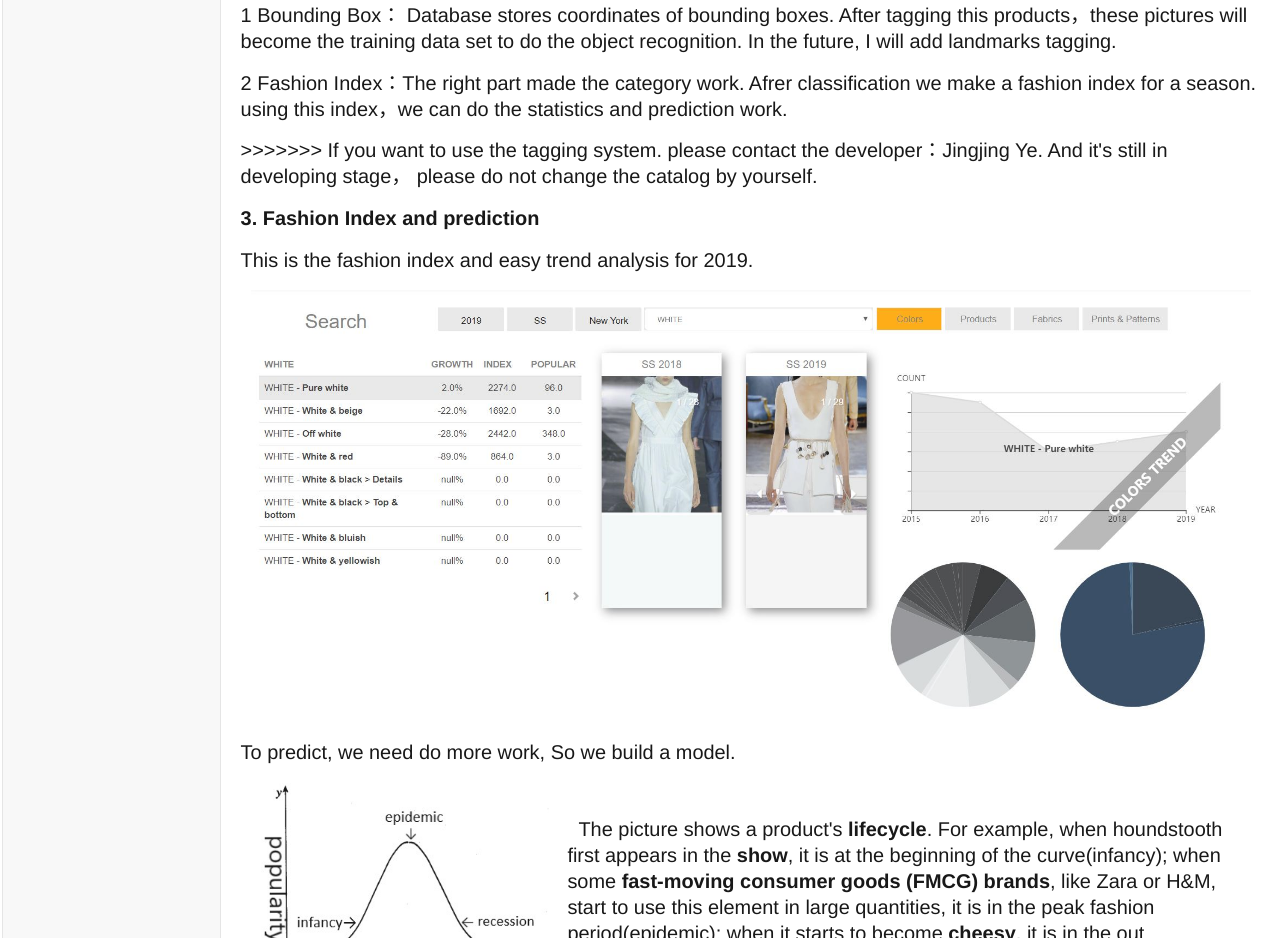
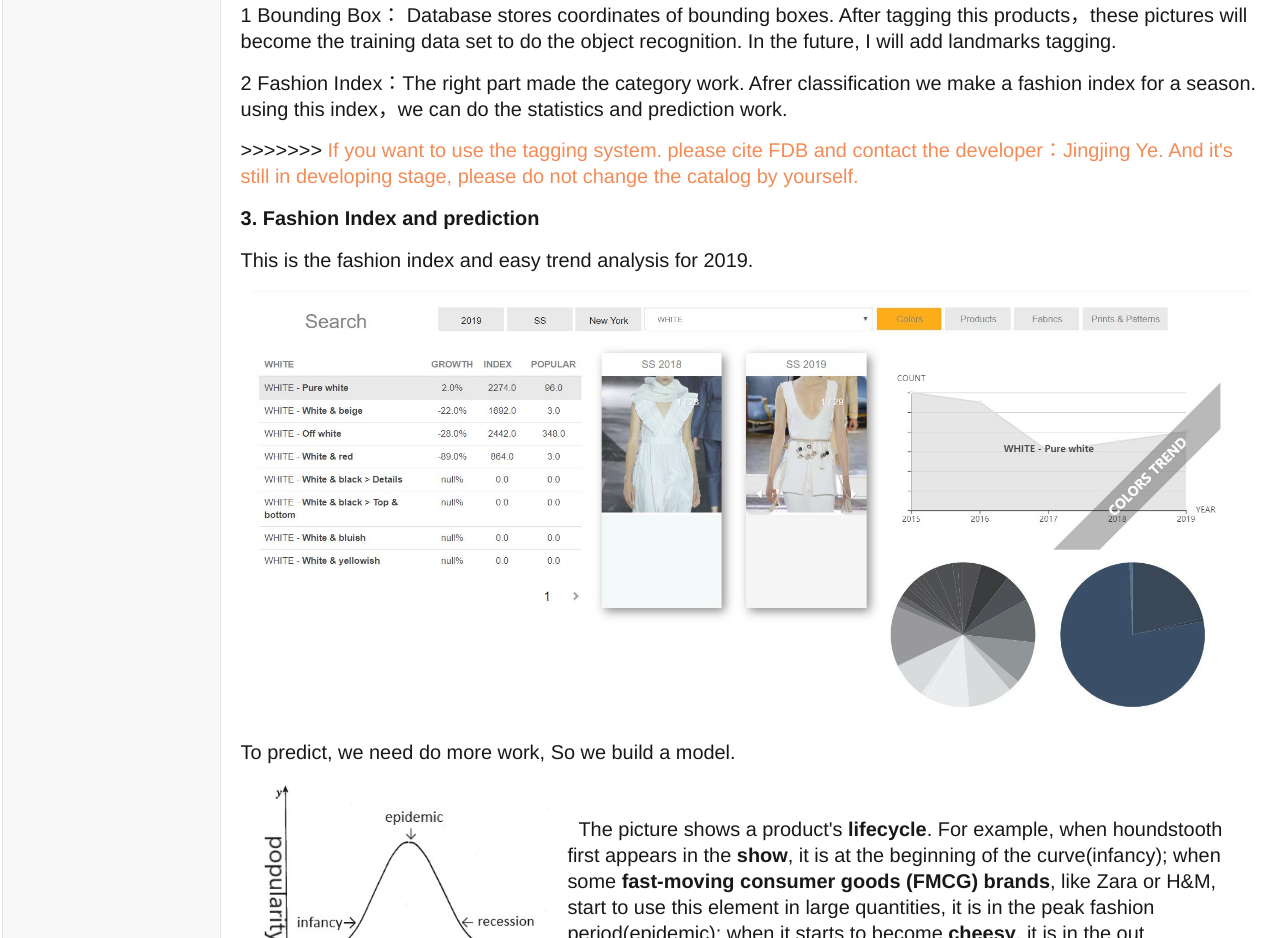
Before and after one commit to qingqingye/qingqingye.github.io, a plain HTML site: page quick.html in a window 1280 px wide. Shown: the part 2187-3125 px from the top of the page. Drawn offline with Linux system fonts and the light colour scheme.

Commit message:
add cite

```diff
--- a/quick.html
+++ b/quick.html
@@ -76,9 +76,8 @@
             <p> 2 Fashion Index：The right part made the category work. Afrer classification we make a fashion index for
                 a season.
                 using this index，we can do the statistics and prediction work. </p>
-            <p> >>>>>>> If you want to use the tagging system.
-                please contact the developer：Jingjing Ye. And it's still in developing stage，
-                please do not change the catalog by yourself. </p>
+            <p> >>>>>>> <font color="f37f44">If you want to use the tagging system.
+                please cite FDB and contact the developer：Jingjing Ye. And it's still in developing stage, please do not change the catalog by yourself.</font> </p>
 
             <p><b>3. Fashion Index and prediction </b></p>
             <p>This is the fashion index and easy trend analysis for 2019.</p>
```
Also changed, not shown: 1.html (deleted, +0 -10 lines), HD.html (+2 -2 lines).
